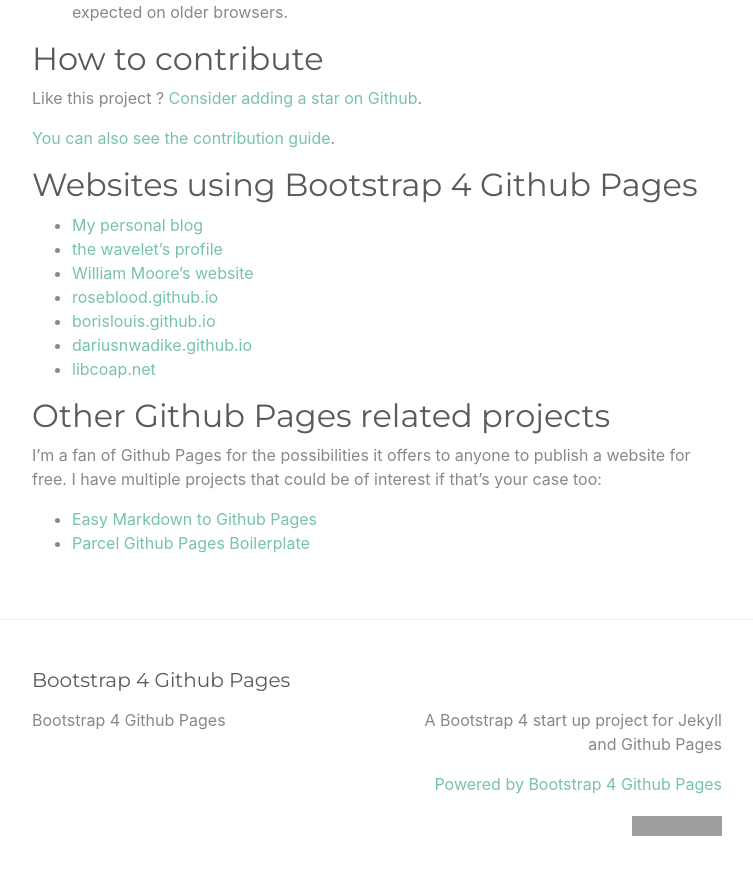
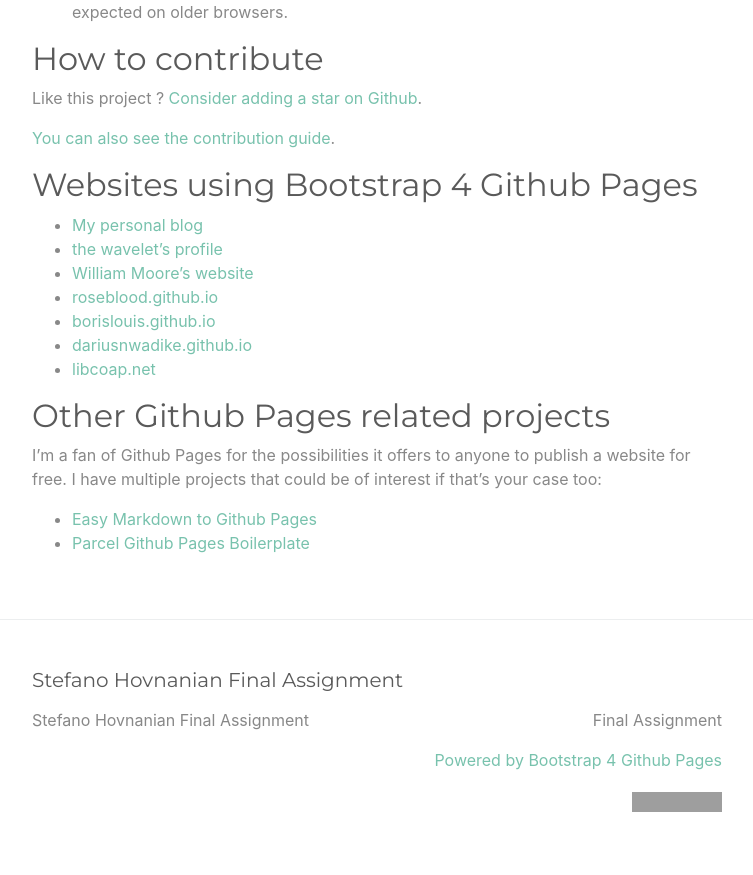
Before and after one commit to Stefanohovnanian/final-assignment, a Jekyll site: the page built from index.md, in a window 1280 px wide and 900 px high, scrolled down 2496 px. Shown: the top 875 px of the window, without its empty margins (263-1016 px from the left). Built offline with Jekyll 4.4.1, drawn with Linux system fonts in a browser that asks for light colours; some of the changed text lies outside the part shown; grey boxes are pictures that could not be loaded.

Commit message:
changed the site config to match my course

```diff
--- a/_config.yml
+++ b/_config.yml
@@ -13,16 +13,16 @@
 # you will see them accessed via {{ site.title }}, {{ site.email }}, and so on.
 # You can create any custom variable you would like, and they will be accessible
 # in the templates via {{ site.myvariable }}.
-title: Bootstrap 4 Github Pages
+title: Stefano Hovnanian Final Assignment
 email: ""
 description: >- # this means to ignore newlines until "baseurl:"
-  A Bootstrap 4 start up project for Jekyll and Github Pages
+  Final Assignment
 #baseurl: "" # the subpath of your site, e.g. /blog
 #url: "" # the base hostname & protocol for your site, e.g. http://example.com
 #twitter_username: jekyllrb
 #github_username:  jekyll
 
-repository: "nicolas-van/bootstrap-4-github-pages"
+repository: "Stefanohovnanian/final-assignment"
 
 # Build settings
 plugins:
```
